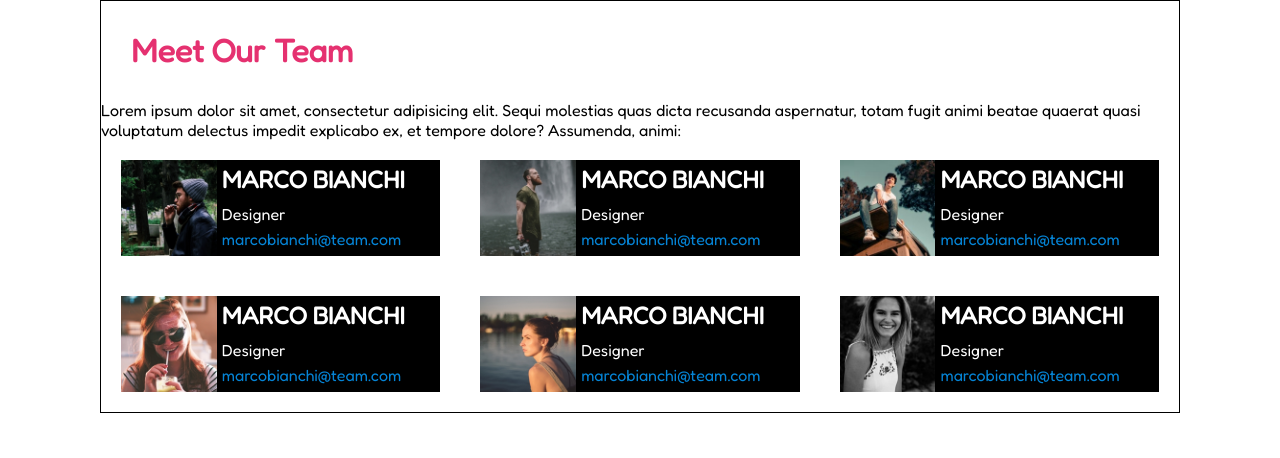
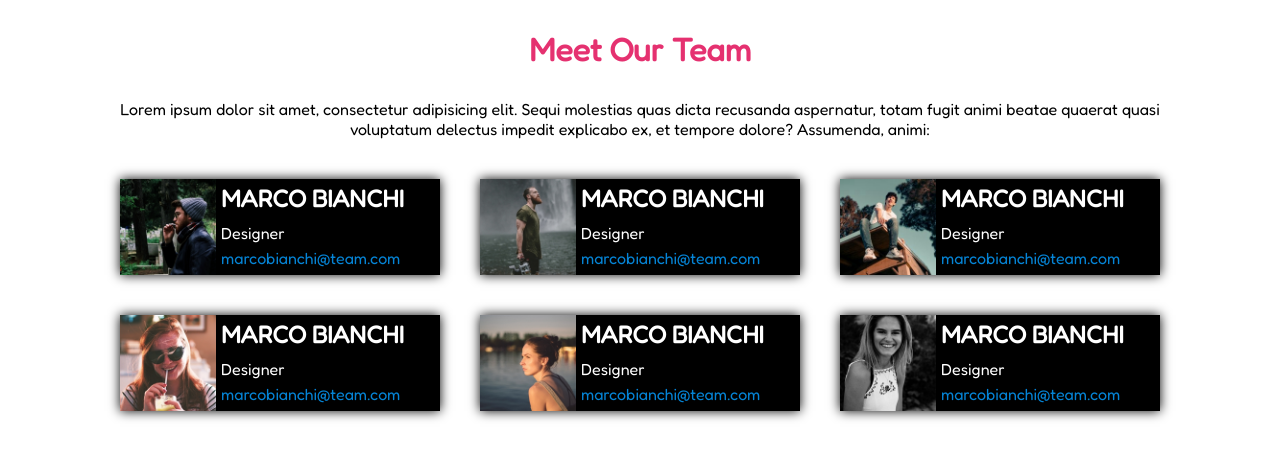
Before and after one commit to GiPisano/html-css-float-cards, a plain HTML site: page index.html in a window 1280 px wide. Drawn offline with Linux system fonts and the light colour scheme.

Commit message:
add style

```diff
--- a/style/style.css
+++ b/style/style.css
@@ -39,14 +39,17 @@ img{
 .container{
     max-width: 1080px;
     margin: 0 auto;
-
-    /* DEBUG */
-    border: 1px solid black;
 }
 
 h1{
     color: rgb(229, 49, 112);
     margin: 30px;
+    text-align: center;
+}
+
+.container .description{
+    text-align: center;
+    margin-bottom: 20px;
 }
 
 
@@ -60,6 +63,7 @@ h1{
 
     background-color: black;
     color: white;
+    box-shadow: 0 0 11px black;
 }
 
 .card a {
```
